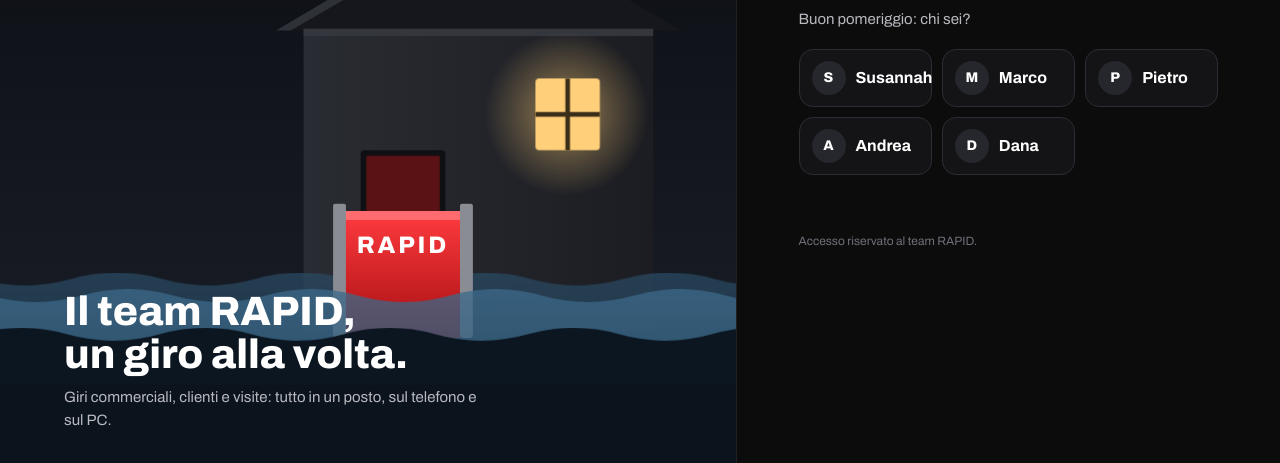
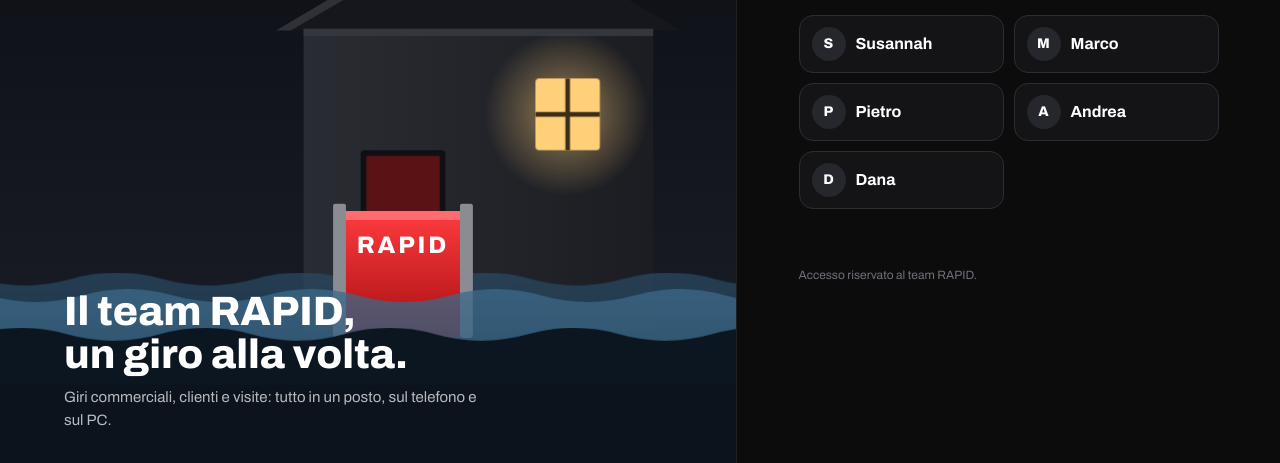
Before and after one commit to RapidTeam1/Rapid-Team, a plain HTML site: page index.html in a window 1280 px wide. Shown: the part 337-800 px from the top of the page. Drawn offline with Linux system fonts and the light colour scheme.

Commit message:
Accesso: bottoni dei nomi più larghi (Susannah non esce più)
Co-Authored-By: Claude Opus 5.5 <noreply@anthropic.com>
Claude-Session: https://claude.ai/code/session_01B1AMk3NFWX2djJ8crqEbWh

```diff
--- a/index.html
+++ b/index.html
@@ -104,7 +104,8 @@ details.inst b{color:var(--red)}
 #lock h1{margin:0;font-size:clamp(34px,4vw,46px);line-height:1;font-weight:800}
 #lock p{margin:0;color:#b9bac0;font-size:15px}
 #lh{min-height:22px}
-.who{display:grid;grid-template-columns:repeat(auto-fill,minmax(118px,1fr));gap:10px}
+.who{display:grid;grid-template-columns:repeat(auto-fill,minmax(150px,1fr));gap:10px}
+.who .nm{min-width:0;overflow-wrap:anywhere;line-height:1.2}
 .who button{display:flex;align-items:center;gap:10px;min-height:58px;padding:8px 12px;border-radius:14px;border:1.5px solid #2c2d33;background:#141417;color:#fff;font-weight:700;font-size:16px;cursor:pointer;text-align:left;transition:border-color .15s,background .15s,transform .15s}
 .who button:hover{border-color:#4a4b52;transform:translateY(-1px)}
 .who button[aria-pressed=true]{border-color:var(--red);background:linear-gradient(180deg,rgba(228,21,25,.22),rgba(228,21,25,.08));box-shadow:0 0 0 3px rgba(228,21,25,.18)}
@@ -435,7 +436,7 @@ async function avvioLogin(){
   if (!RT.ok) { err.textContent = "Questo browser non può aprire l'app. Usa Chrome, Edge o Safari aggiornati."; return; }
   UT = (await RT.daSito("dati/utenti.json")) || [];
   if (!UT.length) { err.textContent = "Impossibile caricare l'elenco degli utenti: controlla la rete."; return; }
-  $("#who").innerHTML = UT.map(u => `<button type="button" data-n="${esc(u.nome)}" aria-pressed="false"><span class="av">${esc(u.nome.charAt(0).toUpperCase())}</span>${esc(u.nome)}</button>`).join("");
+  $("#who").innerHTML = UT.map(u => `<button type="button" data-n="${esc(u.nome)}" aria-pressed="false"><span class="av">${esc(u.nome.charAt(0).toUpperCase())}</span><span class="nm">${esc(u.nome)}</span></button>`).join("");
   const s = RT.sess.get(); if (s && s.nome && s.jwk) { entra(s).catch(() => RT.sess.del()); return; }
   // ricorda l'ultima persona entrata da questo dispositivo
   let ult = null; try { ult = JSON.parse(localStorage.getItem("rt-nome") || "null"); } catch(e) {}
--- a/sw.js
+++ b/sw.js
@@ -1,5 +1,5 @@
 // Rapid Team: funzionamento offline. Pagine, script e dati: prima la rete (per avere sempre l'ultima versione), poi la copia salvata.
-const CACHE = "rapid-team-v12", DATI = "rapid-team-dati";
+const CACHE = "rapid-team-v13", DATI = "rapid-team-dati";
 const BASE = ["./", "index.html", "giro.html", "rt.js", "genera.js", "manifest.webmanifest", "icona-180.png", "icona-192.png", "icona-512.png"];
 self.addEventListener("install", e => { e.waitUntil(caches.open(CACHE).then(c => c.addAll(BASE)).then(() => self.skipWaiting())); });
 self.addEventListener("activate", e => { e.waitUntil(caches.keys().then(k => Promise.all(k.filter(n => n !== CACHE && n !== DATI).map(n => caches.delete(n)))).then(() => self.clients.claim())); });
```
